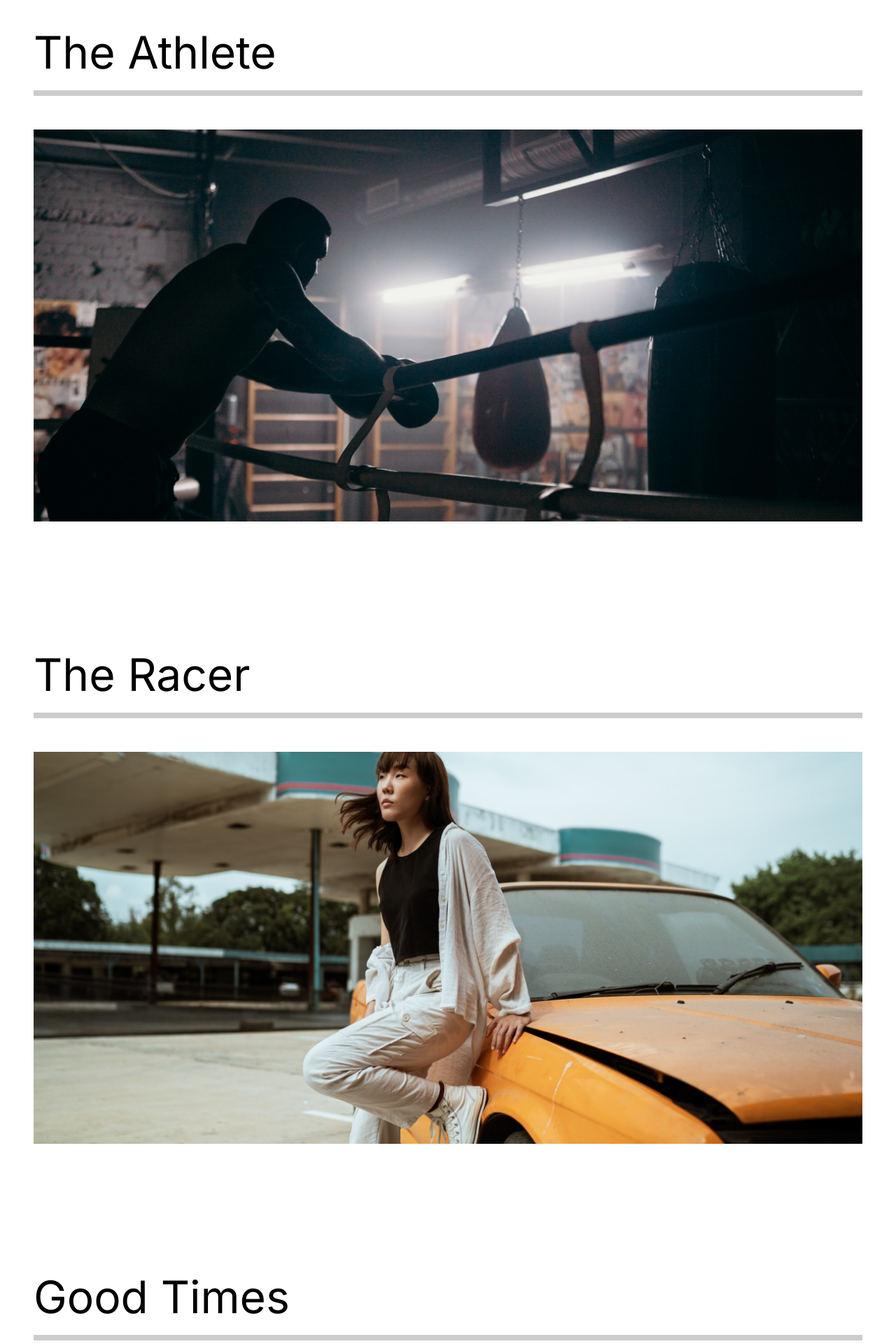
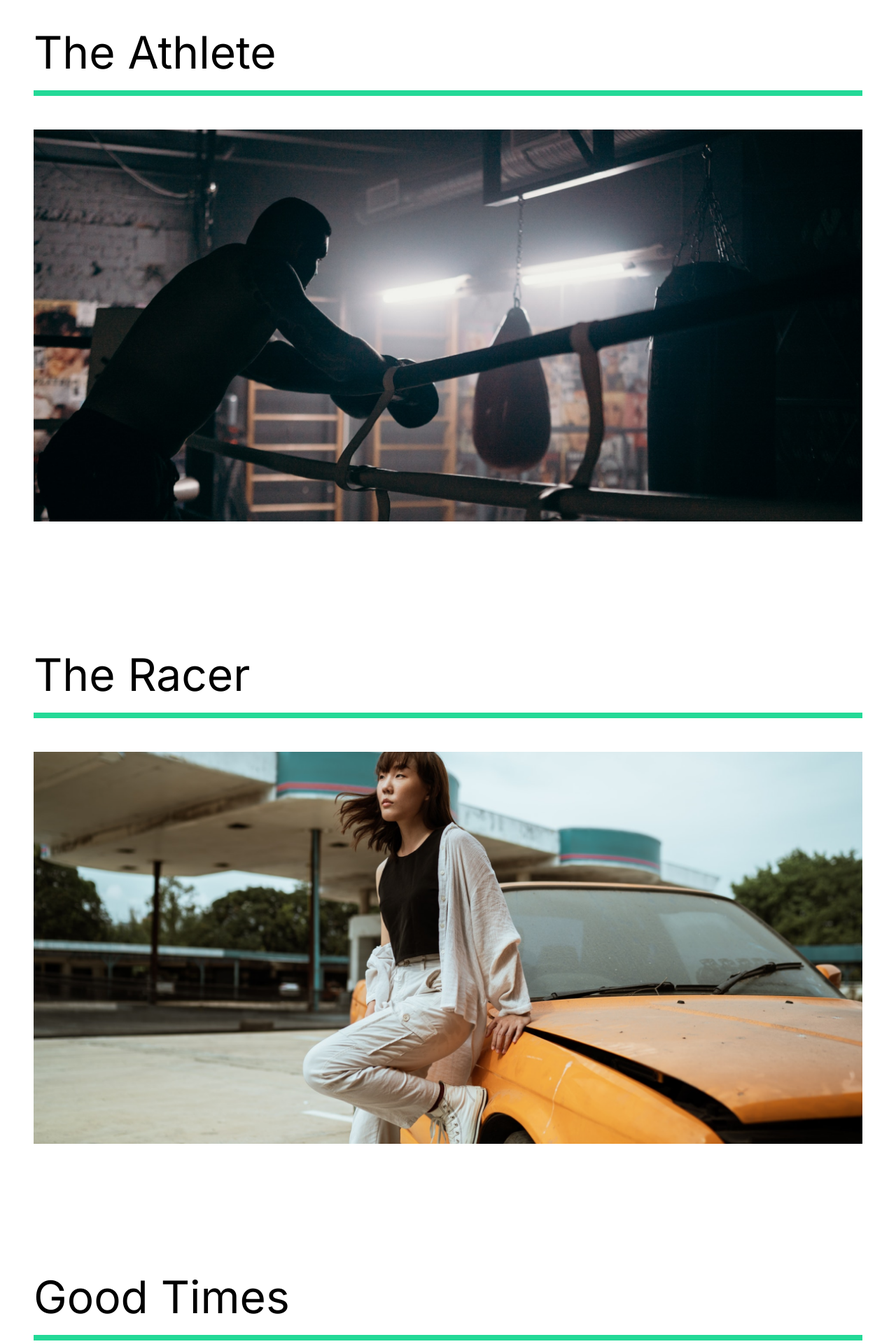
Before and after one commit to arshdeep4909/capture, a React (Create React App) app: page /work in a window 1280 px wide. Shown: the part 140-2060 px from the top of the page at 70% size. Built offline with nearby package versions, Linux system fonts and the light colour scheme.

Commit message:
17. Added Frame animation to OurWork.
this is the animation that shows on the screen when the page loads.  Defined different frame elemetns in the page and then added seperate animation to each. staggered them by adding a parent element.

```diff
--- a/src/animation.jsx
+++ b/src/animation.jsx
@@ -3,13 +3,14 @@
     opacity: 0,
     y: 150,
   },
+
   show: {
     opacity: 1,
     y: 0,
     transition: {
-      duration: 0.75,
+      staggerChildren: 0.25,
+      duration: 0.5,
       when: "beforeChildren",
-      staggerchildren: 0.25,
     },
   },
   exit: {
@@ -49,3 +50,29 @@
     },
   },
 };
+
+//animation for lines
+export const lineAnim = {
+  hidden: { width: "0%" },
+  show: {
+    width: "100%",
+    transition: { duration: 1.75 },
+  },
+};
+
+//animation for our frames in OurWork section.
+export const slider = {
+  hidden: { x: "-130%", skew: "45deg" },
+  show: {
+    x: "100%",
+    skew: "0deg",
+    transition: { type: "tween", ease: "easeOut", duration: 0.5 },
+  },
+};
+
+//acts as the parent Element for our frames so we can make
+// transition (staggerChildren) as per our liking
+export const sliderContainer = {
+  hidden: { opacity: 1 },
+  show: { opacity: 1, transition: { staggerChildren: 0.1, ease: "easeOut" } },
+};
--- a/src/pages/OurWork.jsx
+++ b/src/pages/OurWork.jsx
@@ -7,7 +7,14 @@
 import goodtimes from "../img/goodtimes-small.png";
 //Framer Animations
 import { motion } from "framer-motion";
-import { pageAnimation } from "../animation";
+import {
+  sliderContainer,
+  slider,
+  pageAnimation,
+  fade,
+  photoAnim,
+  lineAnim,
+} from "../animation";
 
 const OurWork = () => {
   return (
@@ -18,26 +25,55 @@
       exit="exit"
       style={{ background: "#fff" }}
     >
+      <motion.div variants={sliderContainer} initial="hidden" animate="show">
+        <Frame1 variants={slider}></Frame1>
+        <Frame2 variants={slider}></Frame2>
+        <Frame3 variants={slider}></Frame3>
+        <Frame4 variants={slider}></Frame4>
+      </motion.div>
       <Movie>
-        <h2>The Athlete</h2>
-        <div className="line"></div>
+        <motion.h2 variants={fade}>The Athlete</motion.h2>
+        <motion.div
+          variants={lineAnim}
+          initial="hidden"
+          animate="show"
+          className="line"
+        ></motion.div>
         <Link to="/work/the-athlete">
-          <img src={athlete} alt="athlete" />
+          <Hide>
+            <motion.img variants={photoAnim} src={athlete} alt="athlete" />
+          </Hide>
         </Link>
       </Movie>
 
       <Movie>
         <h2>The Racer</h2>
-        <div className="line"></div>
+        <motion.div
+          variants={lineAnim}
+          initial="hidden"
+          animate="show"
+          className="line"
+          className="line"
+        ></motion.div>
         <Link to="/work/the-racer">
-          <img src={racer} alt="racer" />
+          <Hide>
+            <motion.img variants={photoAnim} src={racer} alt="racer" />
+          </Hide>
         </Link>
       </Movie>
       <Movie>
         <h2>Good Times</h2>
-        <div className="line"></div>
+        <motion.div
+          variants={lineAnim}
+          initial="hidden"
+          animate="show"
+          className="line"
+          className="line"
+        ></motion.div>
         <Link to="/work/good-times">
-          <img src={goodtimes} alt="goodtimes" />
+          <Hide>
+            <motion.img variants={photoAnim} src={goodtimes} alt="goodtimes" />
+          </Hide>
         </Link>
       </Movie>
     </Work>
@@ -57,7 +93,7 @@
   padding-bottom: 10rem;
   .line {
     height: 0.5rem;
-    background: #cccccc;
+    background: #23d997;
     margin-bottom: 3rem;
   }
   img {
@@ -67,4 +103,29 @@
   }
 `;
 
+const Hide = styled.div`
+  overflow: hidden;
+`;
+
+//Frame Animation
+// styling that appears on the screen right when we load OurWork.
+const Frame1 = styled(motion.div)`
+  position: fixed;
+  left: 0;
+  top: 10%; // so we do not end up covering the Nav(nav height is 10%)
+  width: 100%;
+  height: 100vh;
+  background: #fffebf;
+  z-index: 2;
+`;
+const Frame2 = styled(Frame1)`
+  background: #ff8efb;
+`;
+const Frame3 = styled(Frame1)`
+  background: #8ed2ff;
+`;
+const Frame4 = styled(Frame1)`
+  background: #8effa0;
+`;
+
 export default OurWork;
```
Also changed, not shown: 1 other file (tests, documents, lock files or other folders).
